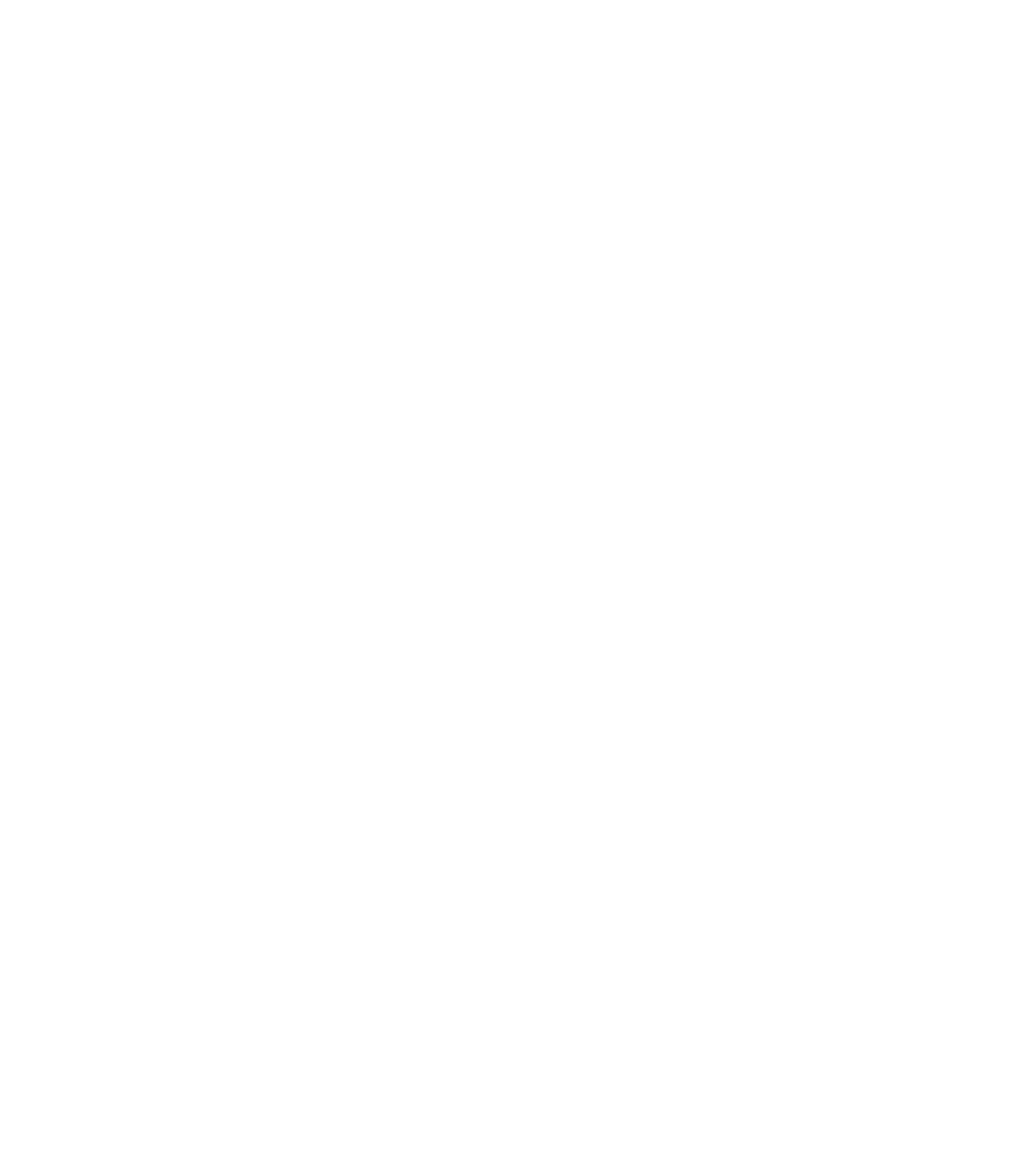
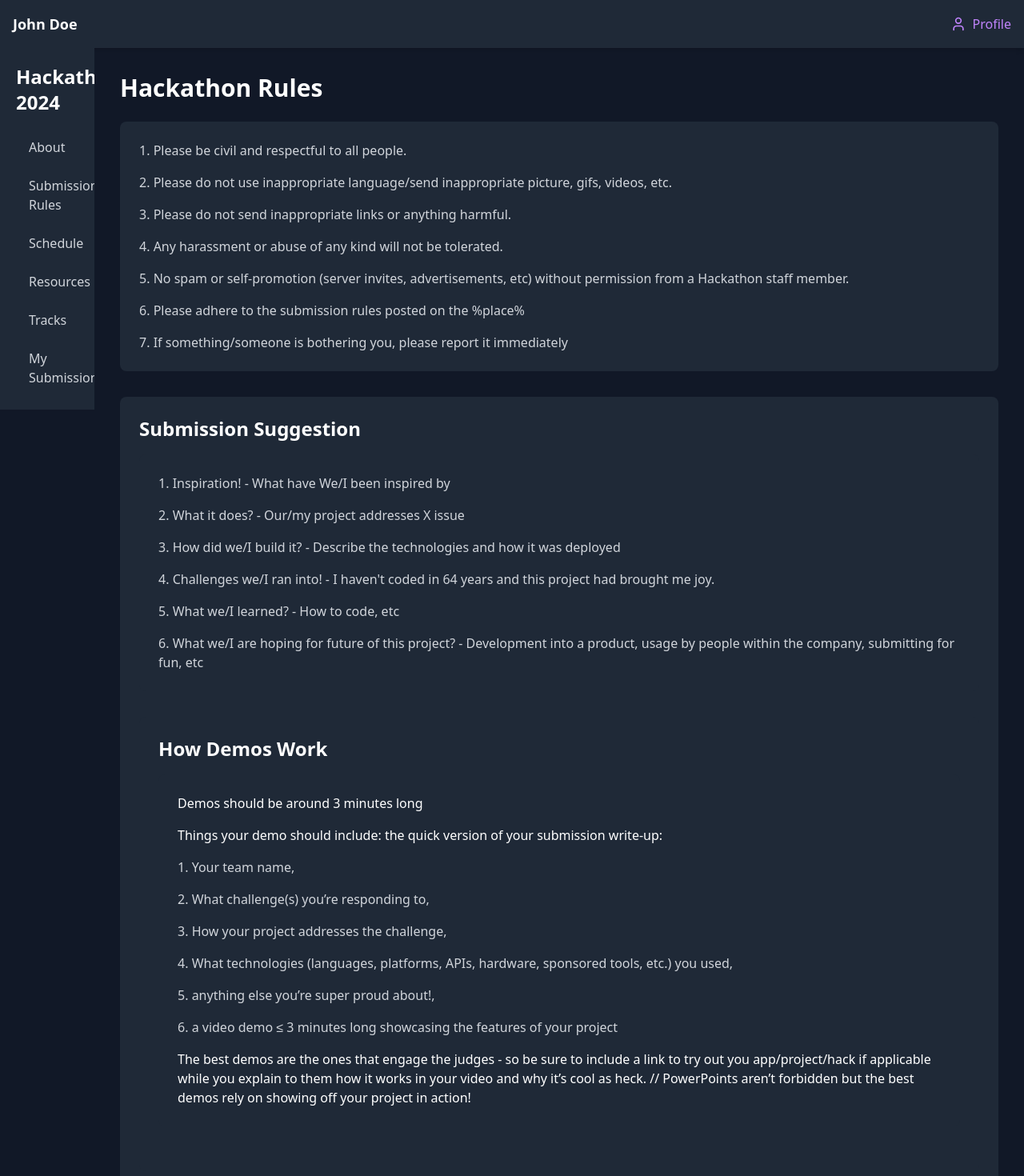
Before and after one commit to dchernopolskiy/hackathon, a React (Create React App) app: page /rulebook in a window 1280 px wide. Before the commit this address had no page. Shown: the top 1470 px of the page at 80% size. Before the commit the page ends 800 px from the top, so only its background shows below. Built offline with nearby package versions, Linux system fonts and the light colour scheme.

Commit message:
Various improvements
Added some comments, added Rulebook page
Added bio on reg page
Changed various texts on landing page, main page from the stock text from template

```diff
--- a/src/App.js
+++ b/src/App.js
@@ -8,6 +8,7 @@ import ReusableAssetsTrackPage from './ReusableAssetsTrackPage';
 import AIAutomationTrackPage from './AIAutomationTrackPage';
 import SchedulePage from './SchedulePage';
 import MySubmissionsPage from './MySubmissionsPage';
+import Rulebook from './Rulebook'
 
 const App = () => {
   return (
@@ -21,6 +22,7 @@ const App = () => {
         <Route path="/tracks/ai-automation" element={<AIAutomationTrackPage />} />
         <Route path="/schedule" element={<SchedulePage />} />
         <Route path="/submissions" element={<MySubmissionsPage />} />
+        <Route path="/rulebook" element={<Rulebook />} />
       </Routes>
     </Router>
   );
--- a/src/LandingPage.js
+++ b/src/LandingPage.js
@@ -23,10 +23,15 @@ const Hero = () => (
     <div className="container mx-auto text-center px-4">
       <h2 className="text-5xl font-bold mb-4">US Hackathon 2024</h2>
       <p className="text-xl mb-8 text-gray-400">Join us for 48 hours of innovation, collaboration, and coding!</p>
+      <div className="flex flex-col items-center space-y-4">
         <Link to="/register" className="bg-purple-600 text-white px-8 py-3 rounded-full font-bold text-lg hover:bg-purple-700 transition duration-300 inline-flex items-center">
           Register Now
           <ChevronRight className="ml-2" size={20} />
         </Link>
+        <Link to="/hackathon" className="text-purple-400 hover:text-purple-300 transition duration-300">
+          or Login
+        </Link>
+      </div>
     </div>
   </section>
 );
@@ -52,12 +57,12 @@ const Features = () => (
         <FeatureCard
           icon={BarChart2}
           title="Network"
-          description="Connect with like-minded individuals, industry experts, and potential employers."
+          description="Connect with like-minded individuals and gain friends along the way!"
         />
         <FeatureCard
           icon={Zap}
           title="Win Prizes"
-          description="Showcase your skills and win amazing prizes, including internships and job opportunities."
+          description="Showcase your skills and win prizes, including merch, conference tickets and more."
         />
       </div>
     </div>
@@ -152,10 +157,15 @@ const CallToAction = () => (
     <div className="container mx-auto text-center px-4">
       <h2 className="text-3xl font-bold mb-4">Ready to hack?</h2>
       <p className="text-xl mb-8">Join us for an unforgettable experience of innovation and collaboration.</p>
-      <Link to="/register" className="bg-white text-purple-600 px-8 py-3 rounded-full font-bold text-lg hover:bg-gray-100 transition duration-300 inline-flex items-center">
+      <div className="flex flex-col items-center space-y-4">
+        <Link to="/register" className="bg-white text-purple-600 px-8 py-3 rounded-full font-bold text-lg hover:bg-gray-100 transition duration-300 inline-flex items-center justify-center">
           Register Now
           <ChevronRight className="ml-2" size={20} />
         </Link>
+        <Link to="/hackathon" className="text-white hover:text-gray-200 transition duration-300">
+          or Login
+        </Link>
+      </div>
     </div>
   </section>
 );
@@ -163,7 +173,7 @@ const CallToAction = () => (
 const Footer = () => (
   <footer className="bg-gray-900 text-white py-8">
     <div className="container mx-auto text-center px-4">
-      <p>&copy; 2024 Dan Chernopolskii.</p>
+      <p>&copy; 2024 Dan Chernopolskii</p>
     </div>
   </footer>
 );
--- a/src/LeftNavigationPane.js
+++ b/src/LeftNavigationPane.js
@@ -7,7 +7,8 @@ const LeftNavigation = ({ isTracksExpanded, setIsTracksExpanded }) => (
     <div className="p-5">
       <h2 className="text-2xl font-bold mb-5 text-white">Hackathon 2024</h2>
       <ul className="space-y-2">
-        <li><Link to="/hackathon" className="block py-2 px-4 text-gray-300 hover:bg-gray-700 rounded transition duration-300">Dashboard</Link></li>
+        <li><Link to="/" className="block py-2 px-4 text-gray-300 hover:bg-gray-700 rounded transition duration-300">About</Link></li>
+        <li><Link to="/rulebook" className="block py-2 px-4 text-gray-300 hover:bg-gray-700 rounded transition duration-300">Submission Rules</Link></li>
         <li><Link to="/schedule" className="block py-2 px-4 text-gray-300 hover:bg-gray-700 rounded transition duration-300">Schedule</Link></li>
         <li><Link to="/resources" className="block py-2 px-4 text-gray-300 hover:bg-gray-700 rounded transition duration-300">Resources</Link></li>
         <li>
--- a/src/RegistrationPage.js
+++ b/src/RegistrationPage.js
@@ -21,7 +21,7 @@ const RegistrationPage = () => {
 
   const handleSubmit = (e) => {
     e.preventDefault();
-    //send to backend
+    // send to backend
     navigate('/hackathon');
   };
 
@@ -35,7 +35,22 @@ const RegistrationPage = () => {
           <form className="space-y-6" onSubmit={handleSubmit}>
             {/* Photo upload section */}
             <div className="flex justify-center">
-              {/* ... (photo upload code remains the same) ... */}
+              <div className="w-32 h-32 rounded-full bg-gray-200 flex items-center justify-center overflow-hidden relative">
+                {photo ? (
+                  <img src={photo} alt="Profile" className="w-full h-full object-cover" />
+                ) : (
+                  <User size={48} className="text-gray-400" />
+                )}
+                <input
+                  type="file"
+                  accept="image/*"
+                  onChange={handlePhotoChange}
+                  className="absolute inset-0 w-full h-full opacity-0 cursor-pointer"
+                />
+                <div className="absolute bottom-0 right-0 bg-purple-600 rounded-full p-2">
+                  <Upload size={16} className="text-white" />
+                </div>
+              </div>
             </div>
             <div>
               <label htmlFor="firstName" className="block text-sm font-medium text-gray-700">
@@ -67,12 +82,25 @@ const RegistrationPage = () => {
             </div>
             {/* Bio section */}
             <div>
-              {/* (bio textarea code remains the same) */}
+              <label htmlFor="bio" className="block text-sm font-medium text-gray-700">
+                Bio
+              </label>
+              <textarea
+                id="bio"
+                name="bio"
+                rows={3}
+                value={bio}
+                onChange={handleBioChange}
+                maxLength={150}
+                className="mt-1 block w-full border border-gray-300 rounded-md shadow-sm py-2 px-3 focus:outline-none focus:ring-purple-500 focus:border-purple-500 sm:text-sm"
+                placeholder="Tell us a bit about yourself..."
+              />
+              <p className="mt-1 text-xs text-gray-500">{bio.length}/150 characters</p>
             </div>
             <div>
               <button
                 type="submit"
-                className="w-full flex justify-center py-2 px-4 border border-transparent rounded-md shadow-sm text-sm font-medium text-white bg-blue-600 hover:bg-blue-700 focus:outline-none focus:ring-2 focus:ring-offset-2 focus:ring-blue-500"
+                className="w-full flex justify-center py-2 px-4 border border-transparent rounded-md shadow-sm text-sm font-medium text-white bg-purple-600 hover:bg-purple-700 focus:outline-none focus:ring-2 focus:ring-offset-2 focus:ring-purple-500"
               >
                 Complete Registration
               </button>
--- /dev/null
+++ b/src/Rulebook.js
@@ -0,0 +1,76 @@
+import React, { useState } from 'react';
+import { Link } from 'react-router-dom';
+import { User, Calendar } from 'lucide-react';
+import LeftNavigationPane from './LeftNavigationPane';
+
+const Rulebook = () => {
+  const [isTracksExpanded, setIsTracksExpanded] = useState(false);
+
+  return (
+    <div className="flex flex-col min-h-screen bg-gray-900">
+      {/* Header */}
+      <header className="bg-gray-800 shadow-md p-4 flex justify-between items-center">
+        <span className="font-bold text-lg text-white">John Doe</span>
+        <Link to="/profile" className="flex items-center text-purple-400 hover:text-purple-300 transition duration-300">
+          <User size={20} className="mr-2" />
+          Profile
+        </Link>
+      </header>
+
+      <div className="flex flex-grow">
+        {/* Left Navigation Pane */}
+        <LeftNavigationPane isTracksExpanded={isTracksExpanded} setIsTracksExpanded={setIsTracksExpanded} />
+
+        {/* Main Content Area */}
+        <main className="flex-grow p-8 overflow-y-auto">
+          <h1 className="text-3xl font-bold mb-6 text-white">Hackathon Rules</h1>
+
+          <div className="bg-gray-800 rounded-lg p-6 mb-8">
+            <ol className="list-decimal list-inside space-y-4 text-gray-300">
+              <li>Please be civil and respectful to all people.</li>
+              <li>Please do not use inappropriate language/send inappropriate picture, gifs, videos, etc.</li>
+              <li>Please do not send inappropriate links or anything harmful.</li>
+              <li>Any harassment or abuse of any kind will not be tolerated.</li>
+              <li>No spam or self-promotion (server invites, advertisements, etc) without permission from a Hackathon staff member.</li>
+              <li>Please adhere to the submission rules posted on the %place%</li>
+              <li>If something/someone is bothering you, please report it immediately</li>
+            </ol>
+          </div>
+          <div className="bg-gray-800 rounded-lg p-6">
+            <h2 className="text-2xl font-bold mb-4 text-white">Submission Suggestion</h2>
+          <div className="bg-gray-800 rounded-lg p-6 mb-8">
+            <ol className="list-decimal list-inside space-y-4 text-gray-300">
+              <li>Inspiration! - What have We/I been inspired by</li>
+              <li>What it does? - Our/my project addresses X issue</li>
+              <li>How did we/I build it? - Describe the technologies and how it was deployed</li>
+              <li>Challenges we/I ran into! - I haven't coded in 64 years and this project had brought me joy.</li>
+              <li>What we/I learned? - How to code, etc</li>
+              <li>What we/I are hoping for future of this project? - Development into a product, usage by people within the company, submitting for fun, etc</li>
+            </ol>
+          </div>
+          <div className="bg-gray-800 rounded-lg p-6">
+            <h2 className="text-2xl font-bold mb-4 text-white">How Demos Work</h2>
+          <div className="bg-gray-800 rounded-lg p-6 mb-8">
+            <ol className="text-white list-inside space-y-4 text-gray-300">
+              <li>Demos should be around 3 minutes long</li>
+              <li>Things your demo should include: the quick version of your submission write-up:</li>
+              <ol className="list-decimal list-inside space-y-4 text-gray-300">
+                <li>Your team name,</li>
+                <li>What challenge(s) you’re responding to,</li>
+                <li>How your project addresses the challenge,</li>
+                <li>What technologies (languages, platforms, APIs, hardware, sponsored tools, etc.) you used,</li>
+                <li>anything else you’re super proud about!,</li>
+                <li>a video demo ≤ 3 minutes long showcasing the features of your project</li>
+              </ol>
+              <li>The best demos are the ones that engage the judges - so be sure to include a link to try out you app/project/hack if applicable while you explain to them how it works in your video and why it’s cool as heck. // PowerPoints aren’t forbidden but the best demos rely on showing off your project in action!</li>
+            </ol>
+          </div>
+          </div>
+          </div>
+        </main>
+      </div>
+    </div>
+  );
+};
+
+export default Rulebook;
```
Also changed, not shown: src/HackathonMainPage.js (+2 -31 lines). Lines whose indentation alone changed are shown as unchanged.
